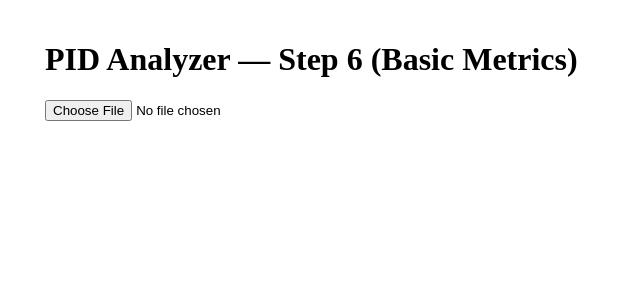
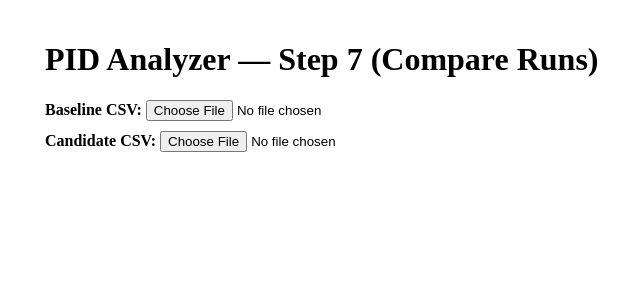
Before and after one commit to srul/inav-pid-analyzer, a React (Vite) app: page / in a window 1280 px wide. Shown: the top 300 px of the page, without its empty margins (52-692 px from the left). Built offline with nearby package versions, Linux system fonts and the light colour scheme.

Commit message:
Update App.jsx

```diff
--- a/src/App.jsx
+++ b/src/App.jsx
@@ -6,20 +6,7 @@ const AXES = [
   { key: "yaw", label: "Yaw" },
 ];
 
-export default function App() {
-  const [info, setInfo] = useState(null);
-  const [rows, setRows] = useState([]);
-  const [axisKey, setAxisKey] = useState("roll");
-  const [error, setError] = useState("");
-
-  function loadFile(e) {
-    setInfo(null);
-    setRows([]);
-    setError("");
-
-    const file = e.target.files?.[0];
-    if (!file) return;
-
+function parseCSV(file, onSuccess, onError) {
   const reader = new FileReader();
   reader.onload = () => {
     try {
@@ -32,8 +19,8 @@ export default function App() {
       else if (lines[0].includes(";")) delimiter = ";";
 
       const headers = lines[0].split(delimiter).map(h => h.trim());
+      const timeIdx = headers.indexOf("time");
 
-        const timeIdx = headers.indexOf("time");
       const gIdx = {
         roll: headers.indexOf("gyro[0]"),
         pitch: headers.indexOf("gyro[1]"),
@@ -50,10 +37,10 @@ export default function App() {
         Object.values(gIdx).some(v => v === -1) ||
         Object.values(sIdx).some(v => v === -1)
       ) {
-          throw new Error(`Missing required columns`);
+        throw new Error("Missing required columns");
       }
 
-        const parsed = lines.slice(1).map(line => {
+      const data = lines.slice(1).map(line => {
         const p = line.split(delimiter);
         return {
           time: Number(p[timeIdx]),
@@ -63,17 +50,13 @@ export default function App() {
         };
       }).filter(r => Number.isFinite(r.time));
 
-        setInfo({ name: file.name, rows: parsed.length });
-        setRows(parsed);
-      } catch (err) {
-        setError(err.message);
+      onSuccess(data);
+    } catch (e) {
+      onError(e.message);
     }
   };
-
   reader.readAsText(file);
 }
-
-  // ===== METRICS =====
 
 function computeMetrics(data, axis) {
   if (!data.length) return null;
@@ -85,25 +68,21 @@ export default function App() {
   const finalSet = setp[setp.length - 1];
   if (finalSet === 0) return null;
 
-    // Overshoot
   const peak = Math.max(...gyro);
   const overshootPct = ((peak - finalSet) / Math.abs(finalSet)) * 100;
 
-    // Steady‑state error (last 10%)
-    const tailStart = Math.floor(gyro.length * 0.9);
+  const tail = Math.floor(gyro.length * 0.9);
   const sse =
-      gyro.slice(tailStart)
-        .map((g, i) => g - setp[tailStart + i])
+    gyro.slice(tail)
+      .map((g, i) => g - setp[tail + i])
       .reduce((a, b) => a + b, 0) /
-      (gyro.length - tailStart);
+    (gyro.length - tail);
 
-    // Settling time (±5%)
   const band = Math.abs(finalSet) * 0.05;
   let settlingTime = null;
   for (let i = 0; i < gyro.length; i++) {
-      const within = Math.abs(gyro[i] - finalSet) <= band;
     if (
-        within &&
+      Math.abs(gyro[i] - finalSet) <= band &&
       gyro.slice(i).every(g => Math.abs(g - finalSet) <= band)
     ) {
       settlingTime = time[i];
@@ -111,11 +90,7 @@ export default function App() {
     }
   }
 
-    return {
-      overshootPct,
-      sse,
-      settlingTime,
-    };
+  return { overshootPct, sse, settlingTime };
 }
 
 function makePath(data, axis, key, w, h, pad, minY, maxY) {
@@ -123,104 +98,154 @@ export default function App() {
   const maxX = data[data.length - 1].time;
 
   return data.map((d, i) => {
-      const x =
-        pad + ((d.time - minX) / (maxX - minX)) * (w - 2 * pad);
+    const x = pad + ((d.time - minX) / (maxX - minX)) * (w - 2 * pad);
     const y =
-        h - pad -
-        ((d[axis][key] - minY) / (maxY - minY)) * (h - 2 * pad);
+      h - pad - ((d[axis][key] - minY) / (maxY - minY)) * (h - 2 * pad);
     return `${i === 0 ? "M" : "L"} ${x} ${y}`;
   }).join(" ");
 }
 
-  const metrics = computeMetrics(rows, axisKey);
+export default function App() {
+  const [axis, setAxis] = useState("roll");
+  const [baseline, setBaseline] = useState(null);
+  const [candidate, setCandidate] = useState(null);
+  const [error, setError] = useState("");
+
+  const bMetrics = baseline && computeMetrics(baseline, axis);
+  const cMetrics = candidate && computeMetrics(candidate, axis);
 
   return (
     <div style={{ padding: 20 }}>
-      <h1>PID Analyzer — Step 6 (Basic Metrics)</h1>
+      <h1>PID Analyzer — Step 7 (Compare Runs)</h1>
 
-      <input type="file" accept=".csv,.txt" onChange={loadFile} />
+      <div style={{ marginBottom: 10 }}>
+        <b>Baseline CSV:</b>{" "}
+        <input
+          type="file"
+          accept=".csv"
+          onChange={e =>
+            parseCSV(e.target.files[0], setBaseline, setError)
+          }
+        />
+      </div>
 
-      {error && <div style={{ color: "red", marginTop: 10 }}>❌ {error}</div>}
+      <div style={{ marginBottom: 10 }}>
+        <b>Candidate CSV:</b>{" "}
+        <input
+          type="file"
+          accept=".csv"
+          onChange={e =>
+            parseCSV(e.target.files[0], setCandidate, setError)
+          }
+        />
+      </div>
 
-      {info && (
+      {error && <div style={{ color: "red" }}>❌ {error}</div>}
+
+      {(baseline || candidate) && (
         <div style={{ marginTop: 10 }}>
-          <b>File:</b> {info.name}<br />
-          <b>Rows:</b> {info.rows}
-        </div>
-      )}
-
-      {rows.length > 0 && (
-        <>
-          <div style={{ marginTop: 15 }}>
           Axis:&nbsp;
           {AXES.map(a => (
             <button
               key={a.key}
-                onClick={() => setAxisKey(a.key)}
+              onClick={() => setAxis(a.key)}
               style={{
                 marginRight: 6,
-                  background: axisKey === a.key ? "#ddd" : "#fff",
+                background: axis === a.key ? "#ddd" : "#fff",
               }}
             >
               {a.label}
             </button>
           ))}
         </div>
-
-          {metrics && (
-            <div style={{ marginTop: 15 }}>
-              <h3>Metrics</h3>
-              <ul>
-                <li><b>Overshoot:</b> {metrics.overshootPct.toFixed(2)} %</li>
-                <li><b>Steady‑State Error:</b> {metrics.sse.toFixed(3)}</li>
-                <li>
-                  <b>Settling Time:</b>{" "}
-                  {metrics.settlingTime !== null
-                    ? `${metrics.settlingTime.toFixed(3)} s`
-                    : "Not settled"}
-                </li>
-              </ul>
-            </div>
       )}
 
+      {(baseline || candidate) && (
+        <svg
+          width={800}
+          height={300}
+          style={{ marginTop: 20, border: "1px solid #ccc" }}
+        >
           {(() => {
-            const w = 800, h = 300, pad = 30;
-            const ys = rows.flatMap(r => [
-              r[axisKey].gyro,
-              r[axisKey].set,
+            const pad = 30;
+            const all = [...(baseline || []), ...(candidate || [])];
+            const ys = all.flatMap(r => [
+              r[axis].gyro,
+              r[axis].set,
             ]);
             const minY = Math.min(...ys);
             const maxY = Math.max(...ys);
 
             return (
-              <svg
-                width={w}
-                height={h}
-                style={{
-                  marginTop: 20,
-                  border: "1px solid #ccc",
-                  background: "#fafafa",
-                }}
-              >
-                {/* Setpoint */}
+              <>
+                {baseline && (
+                  <>
                     <path
-                  d={makePath(rows, axisKey, "set", w, h, pad, minY, maxY)}
+                      d={makePath(baseline, axis, "set", 800, 300, pad, minY, maxY)}
+                      stroke="blue"
+                      strokeDasharray="4 4"
                       fill="none"
-                  stroke="red"
-                  strokeDasharray="6 4"
-                  strokeWidth="2"
                     />
-                {/* Gyro */}
                     <path
-                  d={makePath(rows, axisKey, "gyro", w, h, pad, minY, maxY)}
+                      d={makePath(baseline, axis, "gyro", 800, 300, pad, minY, maxY)}
+                      stroke="blue"
                       fill="none"
-                  stroke="#0070f3"
-                  strokeWidth="2"
                     />
-              </svg>
+                  </>
+                )}
+                {candidate && (
+                  <>
+                    <path
+                      d={makePath(candidate, axis, "set", 800, 300, pad, minY, maxY)}
+                      stroke="green"
+                      strokeDasharray="4 4"
+                      fill="none"
+                    />
+                    <path
+                      d={makePath(candidate, axis, "gyro", 800, 300, pad, minY, maxY)}
+                      stroke="green"
+                      fill="none"
+                    />
+                  </>
+                )}
+              </>
             );
           })()}
-        </>
+        </svg>
+      )}
+
+      {(bMetrics || cMetrics) && (
+        <div style={{ marginTop: 20 }}>
+          <h3>Metrics Comparison</h3>
+          <table border="1" cellPadding="6">
+            <thead>
+              <tr>
+                <th></th>
+                <th>Overshoot (%)</th>
+                <th>SSE</th>
+                <th>Settling Time (s)</th>
+              </tr>
+            </thead>
+            <tbody>
+              {bMetrics && (
+                <tr>
+                  <td>Baseline</td>
+                  <td>{bMetrics.overshootPct.toFixed(2)}</td>
+                  <td>{bMetrics.sse.toFixed(3)}</td>
+                  <td>{bMetrics.settlingTime?.toFixed(3) ?? "—"}</td>
+                </tr>
+              )}
+              {cMetrics && (
+                <tr>
+                  <td>Candidate</td>
+                  <td>{cMetrics.overshootPct.toFixed(2)}</td>
+                  <td>{cMetrics.sse.toFixed(3)}</td>
+                  <td>{cMetrics.settlingTime?.toFixed(3) ?? "—"}</td>
+                </tr>
+              )}
+            </tbody>
+          </table>
+        </div>
       )}
     </div>
   );
```
Lines whose indentation alone changed are shown as unchanged.
